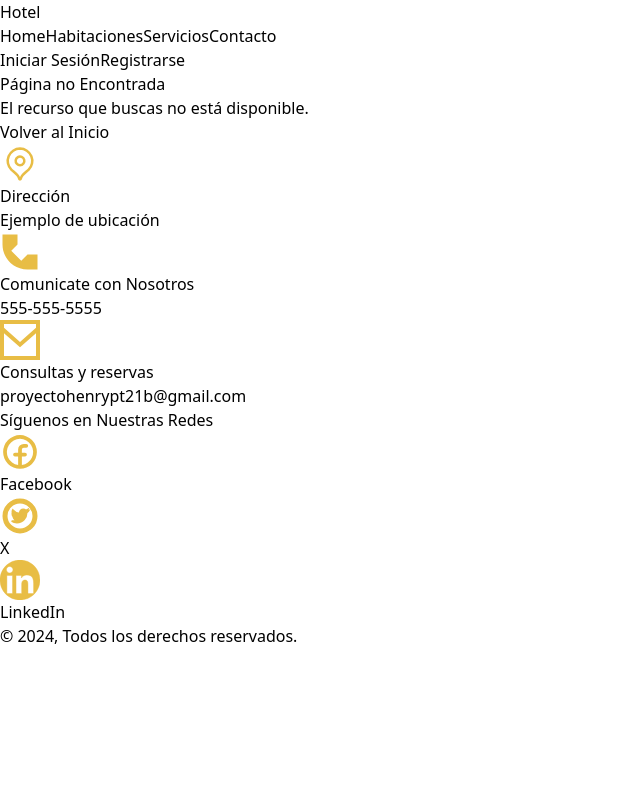
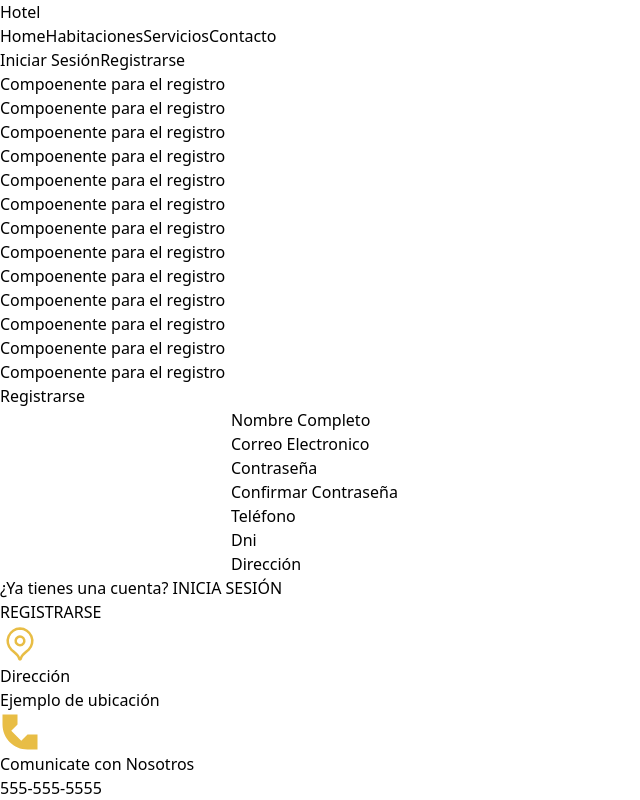
Before and after one commit to Vein22/PFhenrypt21b---Hotel-Elysium-, a Next.js app in the folder front/: page /register in a window 1280 px wide. Before the commit this address had no page. Shown: the top 800 px of the page, without its empty margins (0-640 px from the left). Built offline with nearby package versions, Linux system fonts and the light colour scheme.

Commit message:
Comenzando a crear el formulario de registro

```diff
--- a/front/src/app/globals.css
+++ b/front/src/app/globals.css
@@ -17,6 +17,6 @@
 body {
   color: var(--foreground);
   background: var(--background);
-  color: black;
+  color: rgb(0, 0, 0);
   /* font-family: Arial, Helvetica, sans-serif; */
 }
--- /dev/null
+++ b/front/src/app/register/Register.tsx
@@ -0,0 +1,11 @@
+import RegisterComponent from "@/components/RegisterComponent/RegisterComponent";
+
+
+export const Register = () => {
+
+    return (
+        <RegisterComponent />
+    )
+}
+
+export default Register;
--- /dev/null
+++ b/front/src/app/register/page.tsx
@@ -0,0 +1,6 @@
+export {default} from './Register';
+
+export const metadata = {
+    title: 'Register',
+    description: 'Componente del servidor para el registro.',
+  }
--- /dev/null
+++ b/front/src/components/RegisterComponent/RegisterComponent.tsx
@@ -0,0 +1,87 @@
+'use client'
+
+import { useFormRegister } from "@/hooks/useFormRegister";
+
+const initialForm = {
+    name: '',
+    email: '',
+    password: '',
+    confirm_password: '',
+    phone: '',
+    Dni: '',
+    address: ''
+};
+
+export const RegisterComponent = () => {
+
+    const {
+        form,
+        handleChange
+    } = useFormRegister(initialForm)
+    return (
+        <section className="bg-slate-50">
+
+            <h1 className="text-gray-50">Compoenente para el registro</h1>
+            <h1 className="text-gray-50">Compoenente para el registro</h1>
+            <h1 className="text-gray-50">Compoenente para el registro</h1>
+            <h1 className="text-gray-50">Compoenente para el registro</h1>
+            <h1 className="text-gray-50">Compoenente para el registro</h1>
+            <h1 className="text-gray-50">Compoenente para el registro</h1>
+            <h1 className="text-gray-50">Compoenente para el registro</h1>
+
+            <h1 className="text-gray-50">Compoenente para el registro</h1>
+            <h1 className="text-gray-50">Compoenente para el registro</h1>
+            <h1 className="text-gray-50">Compoenente para el registro</h1>
+            <h1 className="text-gray-50">Compoenente para el registro</h1>
+            <h1 className="text-gray-50">Compoenente para el registro</h1>
+            <h1 className="text-gray-50">Compoenente para el registro</h1>
+
+
+            {/*Formulario de registro*/}
+            <div>
+            <h1 className="text-gray-50">Registrarse</h1>
+{/*Nombre*/}
+            <div>
+                <input type="text" name="name" id="name_id" onChange={handleChange}/>
+                <label htmlFor="name_id">Nombre Completo</label>
+            </div>
+{/*Email*/}
+            <div>
+                <input type="text" name="email" id="email_id" />
+                <label htmlFor="email_id">Correo Electronico</label>
+            </div>
+{/*Contraseña*/}
+            <div>
+                <input type="password" name="password" id="password_id" />
+                <label htmlFor="password_id">Contraseña</label>
+            </div>
+{/*Confirmar contraseña*/}
+            <div>
+                <input type="password" name="confirm_password" id="confirm_password_id" />
+                <label htmlFor="confirm_password_id">Confirmar Contraseña</label>
+            </div>
+{/*Teléfono*/}
+            <div>
+                <input type="text" name="phone" id="phone_id" />
+                <label htmlFor="phone_id">Teléfono</label>
+            </div>
+{/*Dni*/}
+            <div>
+                <input type="text" name="Dni" id="Dni_id" />
+                <label htmlFor="Dni_id">Dni</label>
+            </div>
+{/*Dirección*/}
+            <div>
+                <input type="text" name="address" id="address_id" />
+                <label htmlFor="address_id">Dirección</label>
+            </div>
+
+            <p>¿Ya tienes una cuenta? <a href="/login">INICIA SESIÓN</a></p>
+
+            <button>REGISTRARSE</button>
+            </div>
+        </section>
+    )
+}
+
+export default RegisterComponent;
--- /dev/null
+++ b/front/src/hooks/useFormRegister.ts
@@ -0,0 +1,26 @@
+import { valuesTypesRegister } from "@/types/registerTypes";
+import { useState } from "react";
+
+export const useFormRegister = (initialForm: valuesTypesRegister, validateForm: valuesTypesRegister, dataForm) => {
+    const [form, setForm] = useState(initialForm);
+    const [errors, setErrors] = useState({});
+    const [loading, setLoading] = useState(false);
+
+    const handleChange = (e: React.ChangeEvent<HTMLInputElement>) => {
+        const { name, value } = e.target;
+
+        setForm(
+            {
+            ...form,
+            [name]: value
+        }
+        );
+        console.log(form)
+    };
+
+
+    return {
+        form,
+        handleChange,
+    };
+};
--- /dev/null
+++ b/front/src/types/registerTypes.ts
@@ -0,0 +1,11 @@
+
+//Tipos de valores para el formulario
+export type valuesTypesRegister = {
+    name: string;
+    email: string;
+    password: string;
+    confirm_password: string;
+    phone: string;
+    Dni: string;
+    address: string;
+};
```
